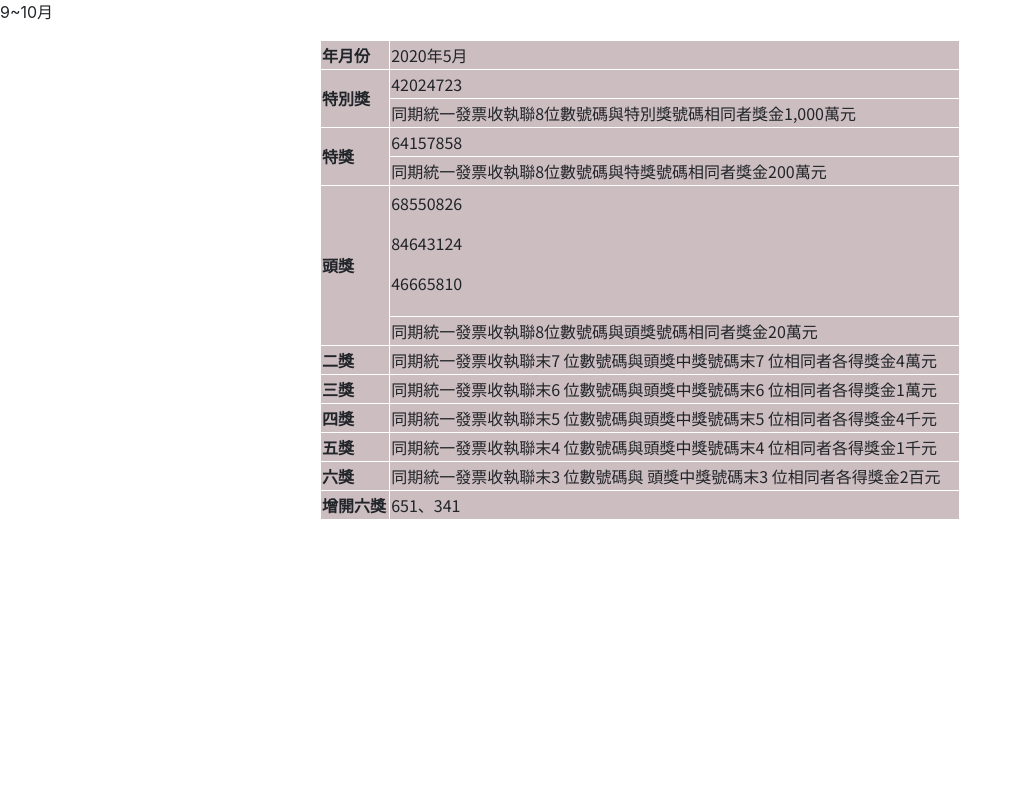
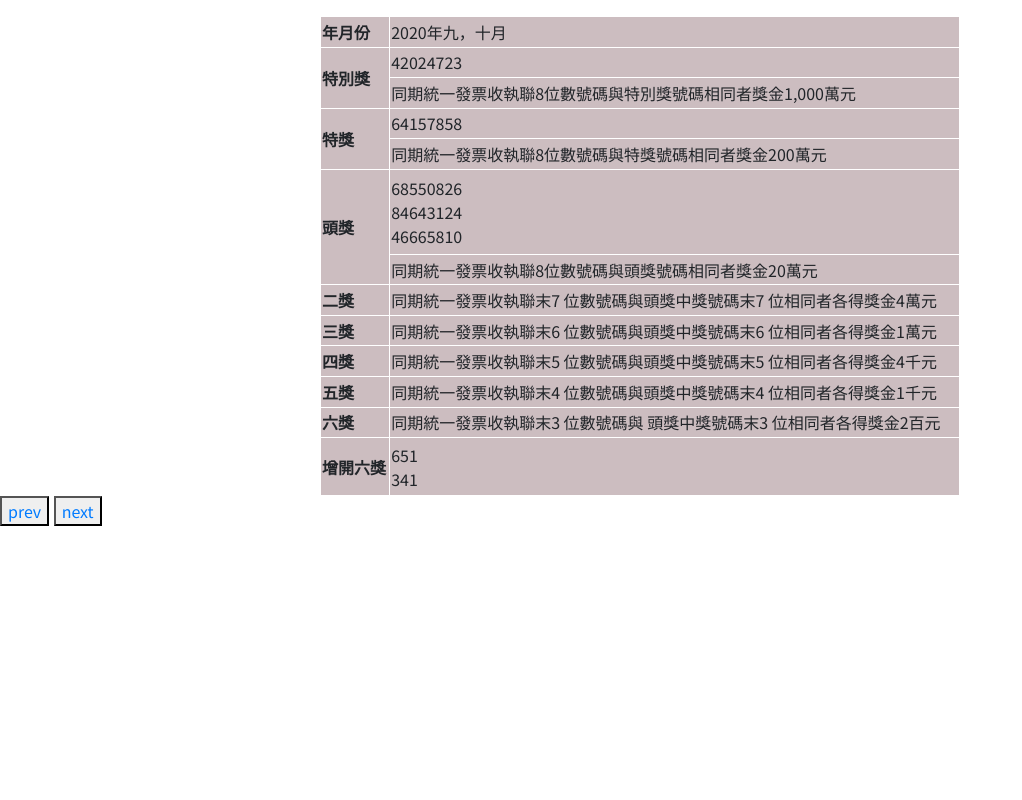
Before and after one commit to hernameisgreen/bmo-invoice, a PHP site: page /latest_invoice.php in a window 1280 px wide. Shown: the whole page, without its empty margins (0-1022 px from the left). Run offline with PHP 8.4, Linux system fonts and the light colour scheme; data comes from the database, SQL or seed files in the repository.

Commit message:
-added 'pd' string after header link so that the landing page can use GET method to use the info -fixed login id error (turns out my query wasn't specific enough) -to check the prize, I added a val_prize.php page in api to process it -changed 'latest_invoice.php' from static to changeable (still workin' on the links) -fixed records (query wasn't specific enough->need to have the same invoice id as well)

```diff
--- a/api/add_prize_numb.php
+++ b/api/add_prize_numb.php
@@ -26,4 +26,4 @@ foreach($_POST['addSixPrize'] as $six){
     }
 }
 echo "新增完成";
-header("location:../dashboard.php?go=latest_invoice");
+header("location:../dashboard.php?go=latest_invoice&pd='.$year'.'-'.'$period'");
--- a/check_prize.php
+++ b/check_prize.php
@@ -2,7 +2,7 @@
     <link rel="stylesheet" href="check_prize.css">
 </head>
 
-<form action="check_prize.php" method="post">
+<form action="val_prize.php" method="post">
 <input type="number" name="year" min="<?=date('Y')-1?>" step="1" max="<?=date('Y')+1?>">
 <select name="period">
     <option value="1">一，二月</option>
--- a/latest_invoice.php
+++ b/latest_invoice.php
@@ -22,58 +22,82 @@
 </head>
 <?php
 include_once "api/settings.php";
-$period_now=(ceil(date('m')/2))-1;
-$year_now=date('Y');
-$sql="select * from `award_numbers` where `period`='$period_now' and `year`='$year_now'";
-$selection=$pdo->query($sql)->fetchALL(pdo::FETCH_ASSOC);
-switch($period_now){
-    case "1":
-        echo "1~2月";
-    break;
-    case "2":
-        echo "3~4月";
-    break;
-    case "3":
-        echo "5~6月";
-    break;
-    case "4":
-        echo "7~8月";
-    break;
-    case "5":
-        echo "9~10月";
-    break;
-    case "6":
-        echo "11~12月";
-    break;
 
+if(isset($_GET['pd'])){
+    $year=explode("-", $_GET['pd'])[0];
+    $period=explode("-", $_GET['pd'])[1];
+}else{
+    $sql="select * from award_numbers order by year desc, period desc limit 1";
+    $sql=$pdo->query($sql)->fetch(pdo::FETCH_ASSOC);
+    $year=$sql['year'];
+    $period=$sql['period'];
 }
+$month=[
+1=>"一，二",
+2=>"三，四",
+3=>"五，六",
+4=>"七，八",
+5=>"九，十",
+6=>"十一，十二"
 
+];
+
+$this_month=$month[$period];
+
+
+$awards="select * from `award_numbers` where `year`='$year' and `period`='$period'";
+$awards=$pdo->query($awards)->fetchAll(pdo::FETCH_ASSOC);
+foreach ($awards as $award){
+    switch($award['type']){
+        case 1:
+            $specialPrize=$award['number'];
+        break;
+        case 2:
+            $grandPrize=$award['number'];
+        break;
+        case 3:
+            $firstPrize[]=$award['number'];
+        break;
+        case 4:
+            $six[]=$award['number'];
+        break;
+    }
+}
 ?>
+
+
+
 <!-- class="table table-bordered" -->
 <form action="" method="post"></form>
 <table class="mx-auto mt-3">
    <tbody>
     <tr>
      <th id="months">年月份</th>
-     <td headers="months" class="title"> <?=$year_now?>年<?=$period_now?>月 </td>
+     <td headers="months" class="title"> <?=$year?>年<?=$this_month?>月 </td>
     </tr>
     <tr>
      <th id="specialPrize" rowspan="2">特別獎</th>
-     <td headers="specialPrize" class="number"> 42024723 </td>
+     <td headers="specialPrize" class="number"> <?=$specialPrize?> </td>
     </tr>
     <tr>
      <td headers="specialPrize"> 同期統一發票收執聯8位數號碼與特別獎號碼相同者獎金1,000萬元 </td>
     </tr>
     <tr>
      <th id="grandPrize" rowspan="2">特獎</th>
-     <td headers="grandPrize" class="number"> 64157858 </td>
+     <td headers="grandPrize" class="number"> <?=$grandPrize?> </td>
     </tr>
     <tr>
      <td headers="grandPrize"> 同期統一發票收執聯8位數號碼與特獎號碼相同者獎金200萬元 </td>
     </tr>
     <tr>
      <th id="firstPrize" rowspan="2">頭獎</th>
-     <td headers="firstPrize" class="number"> <p>68550826</p> <p>84643124</p> <p>46665810</p> <p></p> </td>
+     <td headers="firstPrize" class="number">
+         <?php
+         foreach($firstPrize as $first){
+             echo $first."<br>";
+         }
+         ?>
+     </td>
     </tr>
     <tr>
      <td headers="firstPrize"> 同期統一發票收執聯8位數號碼與頭獎號碼相同者獎金20萬元 </td>
@@ -100,10 +124,18 @@ switch($period_now){
     </tr>
     <tr>
      <th id="addSixPrize">增開六獎</th>
-     <td headers="addSixPrize" class="number"> 651、341 </td>
+     <td headers="addSixPrize" class="number">
+         <?php
+         foreach($six as $s){
+             echo $s."<br>";
+         }
+         ?>
+     </td>
     </tr>
     <tr>
 
     </tr>
    </tbody>
   </table>
+<button><a href="?go=latest_invoice&pd='.$year'.'-'.'($period-1)'">prev</a></button>
+<button><a href="?go=latest_invoice&pd='.$year'.'-'.'($period+1)'">next</a></button>
--- a/records.php
+++ b/records.php
@@ -1,7 +1,7 @@
 <?php
 include_once "api/settings.php";
 /* $sql="select `date`.`invoice`, `item`.`invoice_details`, `type`.`invoice_details`, `category`.`invoice_details`, `method`.`invoice_details`, `notes`.`invoice_details` from `invoice`, `invoice_details`"; */
-$sql = "select `invoice`.`date`, `invoice`.`payment`, `invoice_details`.`category`, `invoice_details`.`method`, `invoice_details`.`notes` from `invoice`, `invoice_details`where `invoice`.`user_id`='$_SESSION[user_id]'";
+$sql = "select `invoice`.`date`, `invoice`.`payment`, `invoice_details`.`category`, `invoice_details`.`method`, `invoice_details`.`notes` from `invoice`, `invoice_details`where `invoice`.`user_id`='$_SESSION[user_id]' and `invoice`.`id`=`invoice_details`.`in_id`";
 ?>
 
 <head>
```
Also changed, not shown: api/val_id.php (+3 -5 lines), api/val_prize.php (added).
